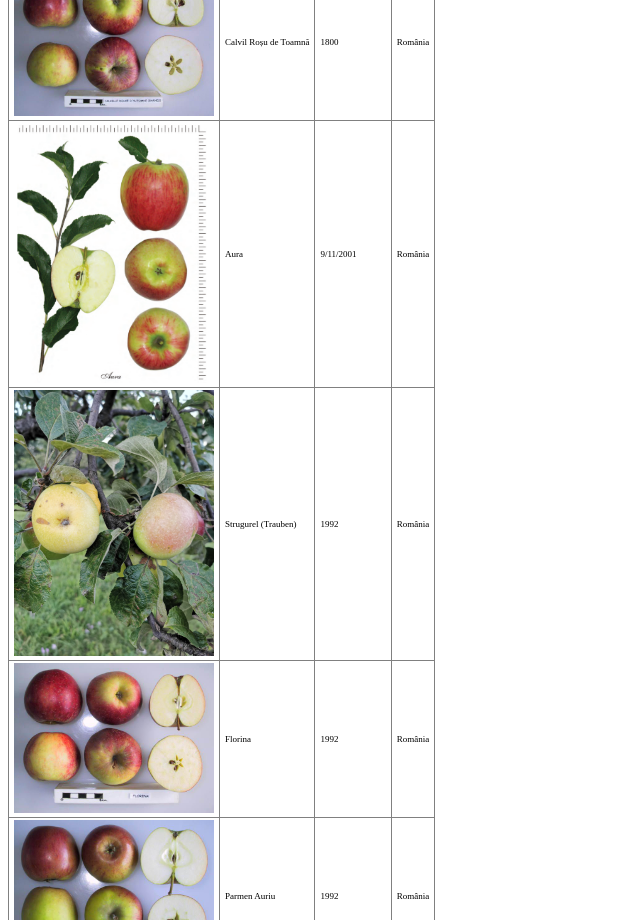
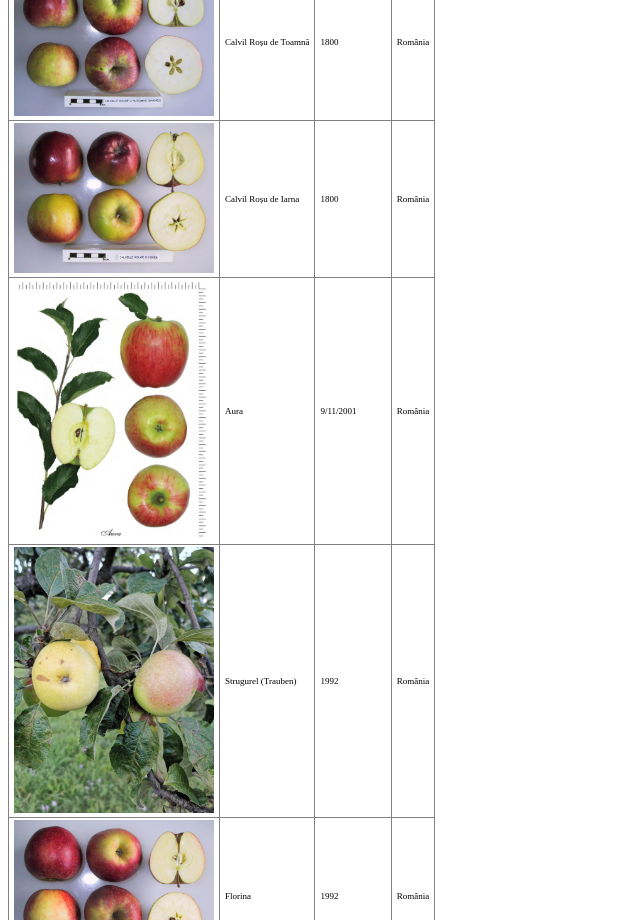
Before and after one commit to rollalt/Soiuri, a plain HTML site: page index.html in a window 1280 px wide. Shown: the part 2880-3800 px from the top of the page, without its empty margins (0-640 px from the left). Drawn offline with Linux system fonts and the light colour scheme.

Commit message:
Update index.html

```diff
--- a/index.html
+++ b/index.html
@@ -162,6 +162,12 @@
             <td>1800</td>
             <td>România</td>
         </tr>
+             <tr>
+            <td><a href="img/Cross_section_of_Calville_Rouge_d'Hiver,_National_Fruit_Collection_(acc._1947-305).jpg" target="_blank"><img src="img/Cross_section_of_Calville_Rouge_d'Hiver,_National_Fruit_Collection_(acc._1947-305).jpg" alt="" border=0 width=200></img></td>
+            <td>Calvil Roșu de Iarna</td>
+            <td>1800</td>
+            <td>România</td>
+        </tr>
 
         <tr>
             <td><a href="img/Măr_Aura.png" target="_blank"><img src="img/Măr_Aura.png" alt="" width=200 "></img></td>
```
